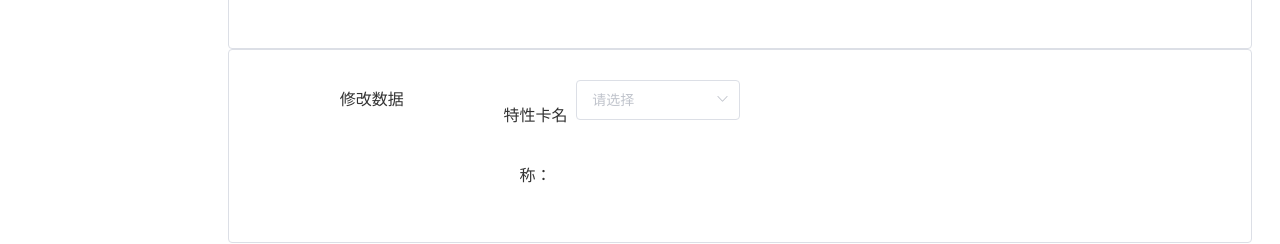
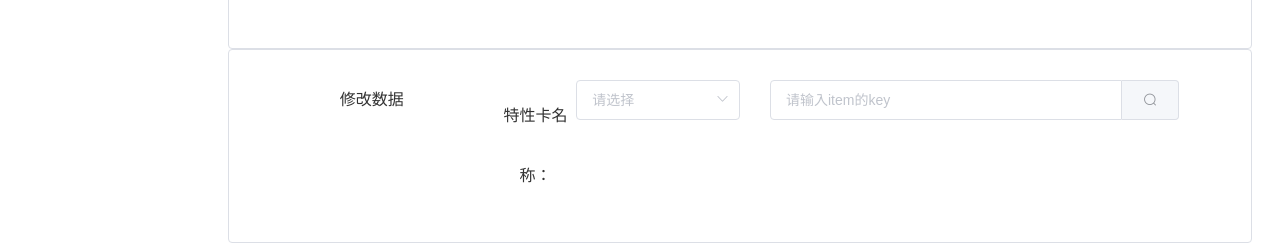
Before and after one commit to Boxworld1/dianasdog-frontend-opplatform, a Vue app: page /datamanage in a window 1280 px wide. Shown: the part 445-689 px from the top of the page. Built offline with nearby package versions, Linux system fonts and the light colour scheme; sample sign-in values are in the browser's storage.

Commit message:
成功get itemBody并完成item对话框 #9

```diff
--- a/src/views/DataManagement.vue
+++ b/src/views/DataManagement.vue
@@ -75,10 +75,24 @@
           :get_options="get_options"
         />
       </el-col>
-      <el-col :span="12">
+      <el-col :span="10">
         <!-- 提供一个搜索item的key -->
+        <el-input v-model="itemKey" placeholder="请输入item的key" style="margin-left:30px" >
+        <el-button icon="el-icon-search" slot="append" @click="searchItem" :disabled="searchItemDisable"/>
+        </el-input>
       </el-col>
     </el-row>
+    <el-dialog :title="itemKey" :visible.sync="itemDialogVisible">
+      <!-- xuanran -->
+      <p>{{ itemBody }}</p>
+            <div slot="footer" class="dialog-footer">
+        <el-button @click="itemDialogVisible = false;itemBody = ''">取 消</el-button>
+        <el-button type="primary" @click="submitDialogItem"
+          >确 定</el-button
+        >
+      </div>
+
+    </el-dialog>
   </div>
 </template>
 
@@ -98,6 +112,10 @@ export default {
       deleteButtonDisable: true,
       deleteResource: "",
       itemResource: "",
+      itemKey: '',
+      searchItemDisable: true,
+      itemDialogVisible: false,
+      itemBody: ''
     };
   },
   methods: {
@@ -164,6 +182,17 @@ export default {
       this.deleteFile = "";
       this.deleteResource = "";
     },
+    getItemBody(val) {
+      this.itemBody = val.data;
+    },
+    searchItem() {
+      this.itemDialogVisible = true;
+      var params = {
+        resource: this.itemResource,
+        key: this.itemKey
+      }
+      request_json.GET_WITH_PARAMS(this.getItemBody, '/item', params);
+    }
   },
   watch: {
     deleteFile: {
@@ -190,6 +219,19 @@ export default {
         );
       },
     },
+    itemKey: {
+      handler(newItemKey) {
+        if (newItemKey == "") {
+          this.searchItemDisable = true;
+          return;
+        }
+        if (this.itemResource == "") {
+          this.searchItemDisable = true;
+          return;
+        }
+        this.searchItemDisable = false;
+      }
+    }
   },
 };
 </script>
--- a/vue.config.js
+++ b/vue.config.js
@@ -28,7 +28,13 @@ module.exports = defineConfig({
         target: 'https://Backend-DianasDog.app.secoder.net', // todo:修改为你的Django服务器地址
         secure: false,
         changeOrigin: true,
-      }
+      },
+      '/item': {
+        target: 'https://Backend-DianasDog.app.secoder.net', // todo:修改为你的Django服务器地址
+        secure: false,
+        changeOrigin: true,
+      },
+
     }
   },
 })
```
